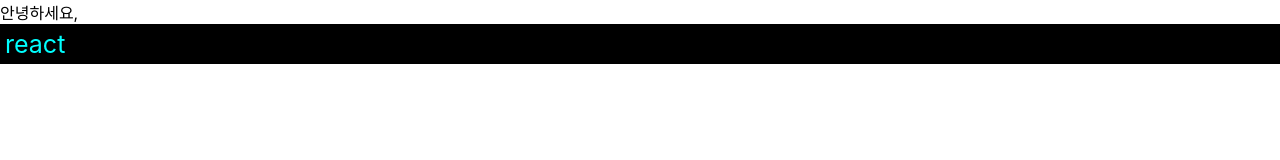
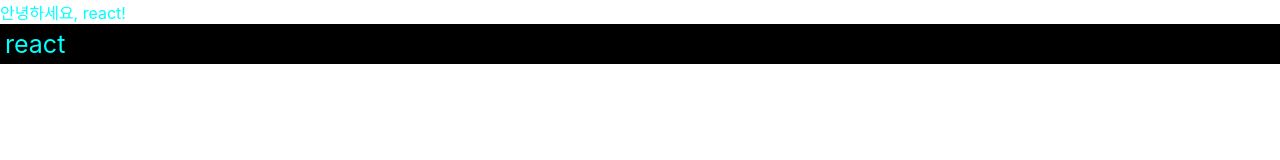
Before and after one commit to Kangbeom-Kim/Modern-react, a React (Create React App) app: page / in a window 1280 px wide. Shown: the top 160 px of the page. Built offline with nearby package versions, Linux system fonts and the light colour scheme.

Commit message:
여러개의 props 비구조화 할당

```diff
--- a/src/App.js
+++ b/src/App.js
@@ -1,5 +1,6 @@
 import React from 'react';
 import Hello from './Hello';
+
 function App() {
   const name = 'react';
   const style = {
@@ -10,9 +11,11 @@
   }
   return (
     <>
-      <Hello/>
+      <Hello
+        Content={name}
+        ColorOfFont={style.color}
+      />
       <div style={style}>{name}</div>
-      {/* 주석 작성하기는 이렇게 */}
     </>
   );
 }
--- a/src/Hello.js
+++ b/src/Hello.js
@@ -1,5 +1,5 @@
 import React from 'react';
 
-export default function Hello(props) {
-    return <div name={props.name}>안녕하세요,</div>
+export default function Hello({Content, ColorOfFont}) {
+    return <div style={{ color: ColorOfFont }}> 안녕하세요, {Content}!</div>
 }
```
